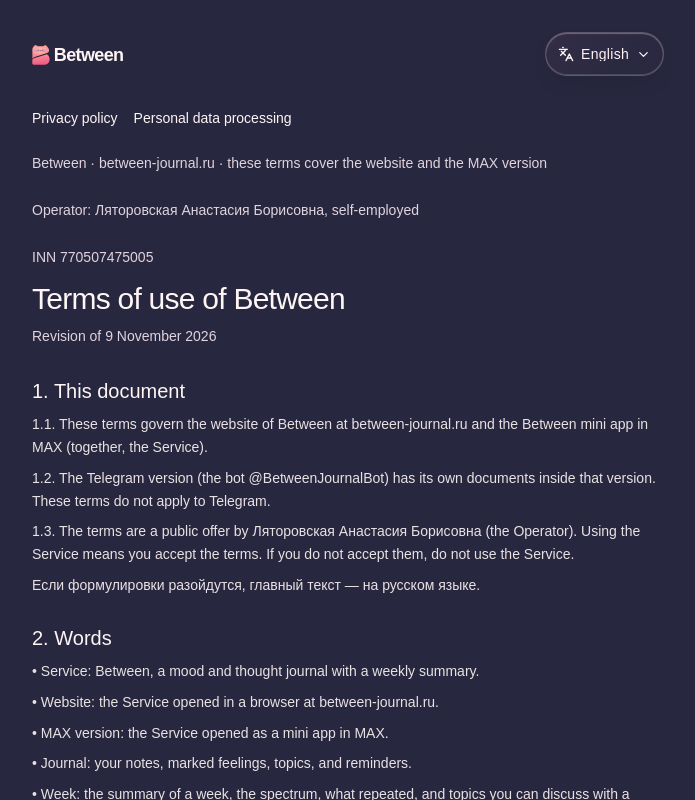
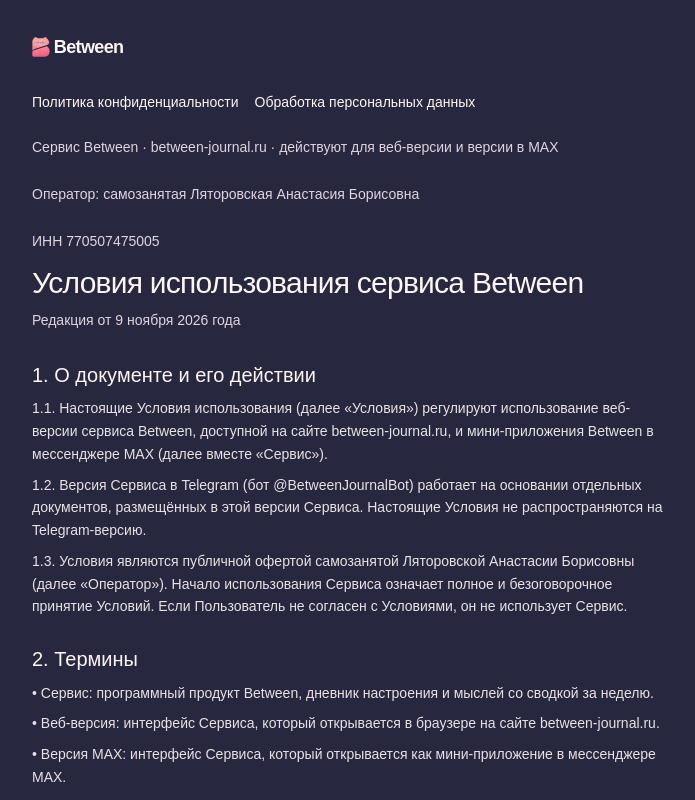
Before and after one commit to everdusk/between, a Next.js app: page /terms in a window 1280 px wide. Shown: the whole page, without its empty margins (292-987 px from the left). Built offline with nearby package versions, Linux system fonts and the light colour scheme.

Commit message:
Keep the Between web and mini app interfaces in Russian (#225)

```diff
--- a/src/app/api/account/oauth/yandex/route.ts
+++ b/src/app/api/account/oauth/yandex/route.ts
@@ -12,7 +12,7 @@ export async function POST(req: Request) {
   const params = new URL(req.url).searchParams;
   const survey = params.get("from") === "survey";
   const create = params.has("intent") ? params.get("intent") === "create" : survey;
-  const login = beginYandex(config.id, config.origin, secret, survey, params.get("lang") === "en" ? "en" : "ru", create);
+  const login = beginYandex(config.id, config.origin, secret, survey, "ru", create);
   await rememberProviderAttempt(req, "yandex", login.state, 2 * loginTtl);
   const response = NextResponse.json({ url: login.url }, { headers: { "Cache-Control": "no-store" } });
   response.cookies.set(pendingCookie, login.cookie, { ...pendingOptions, maxAge: loginTtl });
--- a/src/app/api/week-invoice/route.ts
+++ b/src/app/api/week-invoice/route.ts
@@ -9,9 +9,6 @@ import {
   type PremiumPlan,
 } from "@/lib/week-access";
 
-import { resolveJournalId } from "@/lib/web-account-store";
-import { loadUserLocale } from "@/lib/redis";
-import { resolveBotLocale } from "@/lib/i18n";
 import { translate } from "@/lib/messages";
 
 function readPlan(raw: unknown): PremiumPlan {
@@ -43,12 +40,10 @@ export async function POST(req: Request) {
 
   const monthly = starPriceFromEnv(process.env.WEEK_STAR_PRICE);
   const amount = planPrice(monthly, plan);
-  const owner = await resolveJournalId(validated.user.id);
-  const locale = resolveBotLocale(await loadUserLocale(owner), null, validated.user.language_code);
-  const label = translate(locale, plan === "month" ? "payStars" : plan === "quarter" ? "payQuarter" : "payYear", { price: amount });
+  const label = translate("ru", plan === "month" ? "payStars" : plan === "quarter" ? "payQuarter" : "payYear", { price: amount });
   const created = await telegramCall<string>("createInvoiceLink", {
     title: "Between",
-    description: label + ". " + translate(locale, plan === "month" ? "starsRenewal" : "starsOnce"),
+    description: label + ". " + translate("ru", plan === "month" ? "starsRenewal" : "starsOnce"),
     payload: WEEK_PLAN_PAYLOAD[plan],
     provider_token: "",
     currency: "XTR",
--- a/src/components/account-sheet.tsx
+++ b/src/components/account-sheet.tsx
@@ -5,7 +5,6 @@ import type { InvoiceStatuses } from "@twa-dev/types";
 import { CircleUser, X } from "lucide-react";
 import { DeleteJournal } from "@/components/delete-data";
 import { FeedbackForm } from "@/components/feedback-form";
-import { LanguageSwitch } from "@/components/language-switch";
 import { PasswordChange } from "@/components/password-change";
 import { SchemeSwitch } from "@/components/scheme-switch";
 import { WebAccountCard } from "@/components/web-account-card";
@@ -189,7 +188,6 @@ export function AccountSheet({
           {profileEditor}
           <div className="flex flex-wrap items-center gap-2">
             <SchemeSwitch host={inTelegram ? "telegram" : inMax ? "max" : undefined} />
-            <LanguageSwitch inline />
           </div>
 
           <div className="space-y-3">
--- a/src/components/language-switch.tsx
+++ /dev/null
@@ -1,22 +0,0 @@
-"use client";
-
-import { Languages } from "lucide-react";
-import { useI18n } from "@/components/locale-provider";
-import { FieldSelect } from "@/components/ui/field-select";
-import { LOCALES } from "@/lib/i18n";
-import { telegramSelection } from "@/lib/telegram";
-
-export function LanguageSwitch({ inline = false }: { inline?: boolean }) {
-  const { t, locale, setLocale, publicLanguages } = useI18n();
-  const options = LOCALES
-    .filter(item => !publicLanguages || item.id === "ru" || item.id === "en")
-    .map(item => ({ value: item.id, label: item.label, dir: item.dir }));
-
-  return (
-    <FieldSelect label={t("language")} value={locale} options={options}
-      leadingIcon={<Languages aria-hidden size={16} />}
-      triggerClassName={`glass-chrome preference-control ${inline ? "" : "language-compact"}`}
-      onOpenChange={open => { if (open) telegramSelection(); }}
-      onChange={next => { telegramSelection(); setLocale(next); }} />
-  );
-}
--- a/src/components/legal-document.tsx
+++ b/src/components/legal-document.tsx
@@ -3,14 +3,13 @@
 import { BrandLogo } from "./brand-logo";
 import { useLayoutEffect } from "react";
 import Link from "next/link";
-import { LanguageSwitch } from "@/components/language-switch";
-import { LocaleProvider, useI18n } from "@/components/locale-provider";
+import { useI18n } from "@/components/locale-provider";
 import "@/app/journal/theme.css";
 import { LEGAL_SURFACE_CSS } from "@/lib/landing";
 import { legalDocument, type LegalKind } from "@/lib/legal";
 import { markSplashReady } from "@/lib/splash";
 
-function LegalArticle({ kind }: { kind: LegalKind }) {
+export function LegalDocument({ kind }: { kind: LegalKind }) {
   const { locale, t } = useI18n();
   const doc = legalDocument(kind, locale);
   const links = [["terms", "legalTerms"], ["privacy", "legalPrivacy"], ["personal-data", "legalProcessing"]] as const;
@@ -33,7 +32,6 @@ function LegalArticle({ kind }: { kind: LegalKind }) {
           <a href="/" className="font-display text-lg text-foreground">
             <BrandLogo />
           </a>
-          <LanguageSwitch />
         </header>
         <nav className="mt-8 flex flex-wrap gap-x-4 gap-y-2 text-sm">
           {links.filter(([path]) => path !== kind).map(([path, label]) =>
@@ -63,11 +61,3 @@ function LegalArticle({ kind }: { kind: LegalKind }) {
     </article>
   );
 }
-
-export function LegalDocument({ kind }: { kind: LegalKind }) {
-  return (
-    <LocaleProvider telegramLanguage={null} initData="">
-      <LegalArticle kind={kind} />
-    </LocaleProvider>
-  );
-}
--- a/src/components/locale-provider.tsx
+++ b/src/components/locale-provider.tsx
@@ -1,181 +1,18 @@
 "use client";
 
-import {
-  createContext,
-  useCallback,
-  useContext,
-  useLayoutEffect,
-  useMemo,
-  useRef,
-  useState,
-  type ReactNode,
-} from "react";
-import {
-  deviceLocaleFromNavigator,
-  isLocale,
-  localeFromTelegram,
-  localeMeta,
-  resolveAppGreetingLocale,
-  type LocaleId,
-} from "@/lib/i18n";
-import { syncLocale } from "@/lib/locale-client";
-import {
-  countPhrase,
-  feelingLabel,
-  translate,
-  type MessageKey,
-} from "@/lib/messages";
+import type { LocaleId } from "@/lib/i18n";
+import { countPhrase, feelingLabel, translate, type MessageKey } from "@/lib/messages";
 import type { CheckinSlot, Feeling } from "@/lib/types";
 
-const STORAGE_KEY = "between:locale";
-
-type I18nValue = {
-  publicLanguages: boolean;
-  locale: LocaleId;
-  greetingLocale: LocaleId;
-  setLocale: (locale: LocaleId) => void;
-  t: (key: MessageKey, vars?: Record<string, string | number | undefined>) => string;
-  count: (count: number, stem: "day" | "note") => string;
-  feeling: (feeling: Feeling) => string;
-  slot: (slot: CheckinSlot) => string;
+const slotKeys = { morning: "slotMorning", day: "slotDay", evening: "slotEvening" } as const;
+const russian = {
+  locale: "ru" as LocaleId,
+  t: (key: MessageKey, vars?: Record<string, string | number | undefined>) => translate("ru", key, vars),
+  count: (amount: number, stem: "day" | "note") => countPhrase("ru", amount, stem),
+  feeling: (feeling: Feeling) => feelingLabel("ru", feeling),
+  slot: (slot: CheckinSlot) => translate("ru", slotKeys[slot]),
 };
 
-const LocaleContext = createContext<I18nValue | null>(null);
-
-function applyDocument(locale: LocaleId) {
-  const meta = localeMeta(locale);
-  document.documentElement.lang = meta.intl;
-  document.documentElement.dir = meta.dir;
+export function useI18n() {
+  return russian;
 }
-
-export function LocaleProvider({
-  telegramLanguage,
-  initData = "",
-  maxInitData = "",
-  webAccount,
-  lockLocale = null,
-  publicLanguages = false,
-  landing = false,
-  children,
-}: {
-  telegramLanguage?: string | null;
-  initData?: string;
-  maxInitData?: string;
-  webAccount?: string;
-  lockLocale?: LocaleId | null;
-  publicLanguages?: boolean;
-  landing?: boolean;
-  children: ReactNode;
-}) {
-  const [locale, setLocaleState] = useState<LocaleId>("ru");
-  const storageKey = initData ? STORAGE_KEY + ":telegram" : STORAGE_KEY;
-  const signedIn = Boolean(initData || maxInitData || webAccount);
-  const revision = useRef(0);
-  const writes = useRef(Promise.resolve());
-  const [chosen, setChosen] = useState<LocaleId | null>(null);
-  const [deviceLocale, setDeviceLocale] = useState<LocaleId>("ru");
-
-  useLayoutEffect(() => {
-    if (landing && document.documentElement.dataset.between === "app") return;
-    if (lockLocale) {
-      // eslint-disable-next-line react-hooks/set-state-in-effect -- the locked language is applied before paint
-      setLocaleState(lockLocale);
-      setChosen(lockLocale);
-      setDeviceLocale(lockLocale);
-      applyDocument(lockLocale);
-      return;
-    }
-    const preferred = navigator.languages?.length ? navigator.languages : [navigator.language];
-    const browserLanguage = preferred.map(localeFromTelegram).find(id => id === "en" || id === "ru") ?? "en";
-    const device = publicLanguages ? browserLanguage : localeFromTelegram(telegramLanguage) ?? deviceLocaleFromNavigator();
-    let stored: string | null = null;
-    let explicit: LocaleId | null = null;
-    const linkLanguage = publicLanguages && !landing ? new URLSearchParams(location.search).get("lang") : null;
-    const initial = linkLanguage === "ru" || linkLanguage === "en" ? linkLanguage : device;
-    let next: LocaleId = initial;
-    try {
-      stored = localStorage.getItem(storageKey);
-      if (isLocale(stored) && (!publicLanguages || stored === "ru" || stored === "en")) explicit = stored;
-      next = explicit ?? initial;
-    } catch {
-      next = initial;
-    }
-    // Stored choice and the device language are known only on the client.
-    setLocaleState(next);
-    setChosen(explicit);
-    setDeviceLocale(device);
-    applyDocument(next);
-    if (!signedIn) return;
-    let active = true;
-    let readId = 0;
-    const refresh = async () => {
-      if (document.visibilityState === "hidden") return;
-      const id = ++readId;
-      const version = revision.current;
-      await writes.current;
-      if (!active || version !== revision.current) return;
-      try {
-        const result = await syncLocale(initData, maxInitData, { device });
-        if (!active || id !== readId || version !== revision.current || !isLocale(result.locale)) return;
-        setLocaleState(result.locale);
-        setChosen(result.locale);
-        applyDocument(result.locale);
-      } catch {
-        // Keep the local language while the account is unavailable.
-      }
-    };
-    void refresh();
-    document.addEventListener("visibilitychange", refresh);
-    window.addEventListener("focus", refresh);
-    return () => {
-      active = false;
-      document.removeEventListener("visibilitychange", refresh);
-      window.removeEventListener("focus", refresh);
-    };
-  }, [telegramLanguage, initData, maxInitData, webAccount, signedIn, lockLocale, storageKey, publicLanguages, landing]);
-
-  const setLocale = useCallback((next: LocaleId) => {
-    if (lockLocale) return;
-    setLocaleState(next);
-    setChosen(next);
-    applyDocument(next);
-    try {
-      localStorage.setItem(storageKey, next);
-    } catch {
-      // Private mode can block storage; the choice still applies for this visit.
-    }
-    revision.current += 1;
-    if (signedIn) {
-      writes.current = writes.current.then(async () => {
-        await syncLocale(initData, maxInitData, { locale: next });
-      }).catch(() => undefined);
-    }
-  }, [initData, maxInitData, signedIn, lockLocale, storageKey]);
-
-  const value = useMemo<I18nValue>(() => {
-    const slotKey = {
-      morning: "slotMorning",
-      day: "slotDay",
-      evening: "slotEvening",
-    } as const;
-    const active = lockLocale ?? locale;
-    return {
-      publicLanguages,
-      locale: active,
-      greetingLocale: lockLocale ?? resolveAppGreetingLocale(chosen, deviceLocale),
-      setLocale,
-      t: (key, vars) => translate(active, key, vars),
-      count: (amount, stem) => countPhrase(active, amount, stem),
-      feeling: (feeling) => feelingLabel(active, feeling),
-      slot: (slot) => translate(active, slotKey[slot]),
-    };
-  }, [locale, lockLocale, chosen, deviceLocale, setLocale, publicLanguages]);
-
-  return <LocaleContext.Provider value={value}>{children}</LocaleContext.Provider>;
-}
-
-export function useI18n(): I18nValue {
-  const value = useContext(LocaleContext);
-  if (!value) throw new Error("useI18n outside LocaleProvider");
-  return value;
-}
```
Also changed, not shown: src/components/delete-data.tsx (+2 -12 lines), src/components/landing-page.tsx (+2 -8 lines), src/components/reset-password.tsx (+2 -12 lines), src/components/therapy-app.tsx (+2 -18 lines), src/lib/locale-client.ts (deleted, +0 -19 lines).
